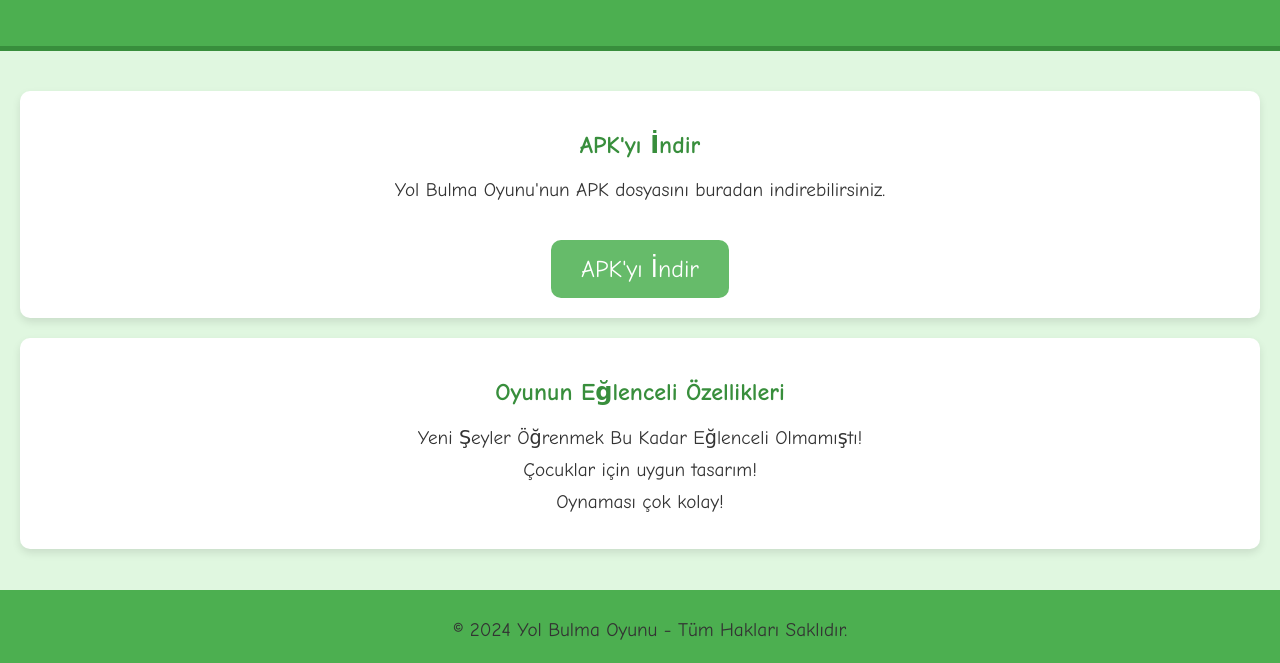
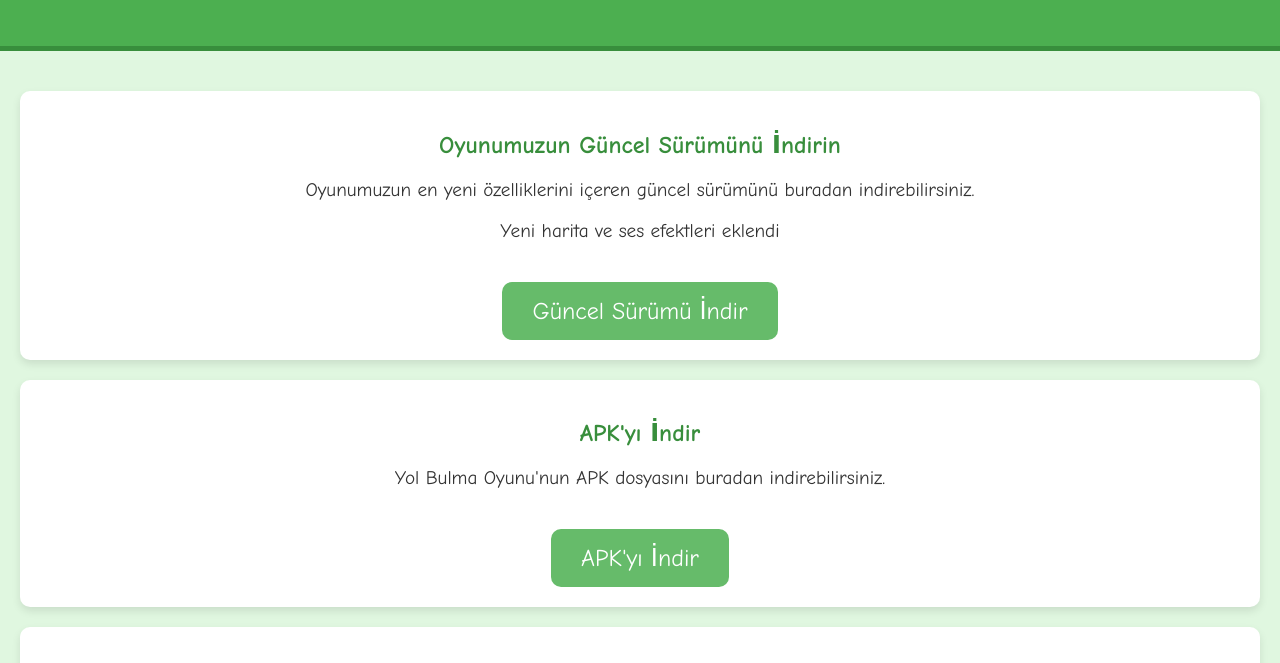
Before and after one commit to SerdarEmirBOSTANCI/YolBulmaOyunu, a plain HTML site: page index.html in a window 1280 px wide. Shown: the part 130-793 px from the top of the page. Drawn offline with Linux system fonts and the light colour scheme.

Commit message:
final güncelleme

```diff
--- a/index.html
+++ b/index.html
@@ -13,10 +13,18 @@
     </header>
 
     <main>
+
+        <section class="game-info">
+            <h2>Oyunumuzun Güncel Sürümünü İndirin</h2>
+            <p>Oyunumuzun en yeni özelliklerini içeren güncel sürümünü buradan indirebilirsiniz.</p>
+            <p>Yeni harita ve ses efektleri eklendi</p>
+            <a href="yolbulmaOyunu.apk" class="download-btn" download>Güncel Sürümü İndir</a>
+        </section>
+
         <section class="game-info">
             <h2>APK'yı İndir</h2>
             <p>Yol Bulma Oyunu'nun APK dosyasını buradan indirebilirsiniz.</p>
-            <a href="Yol Bulma Oyunu.apk" class="download-btn" download>APK'yı İndir</a>
+            <a href="Yol_Bulma_Oyunu.apk" class="download-btn" download>APK'yı İndir</a>
         </section>
 
         <section class="fun-facts">
```
Also changed, not shown: 1 other file.
